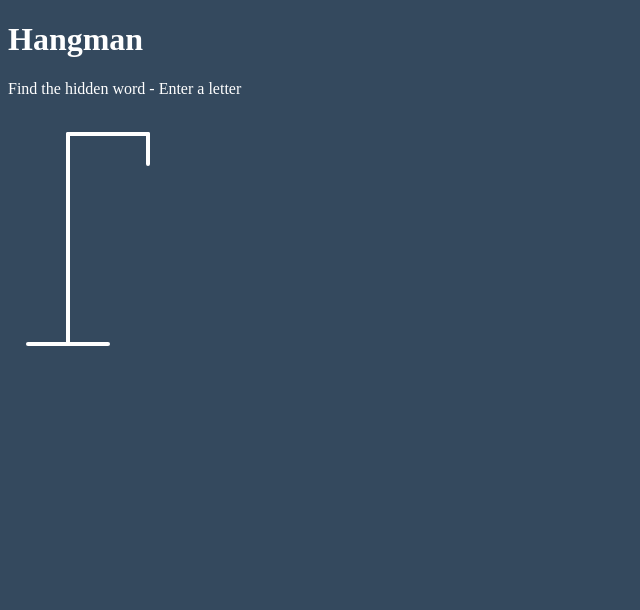
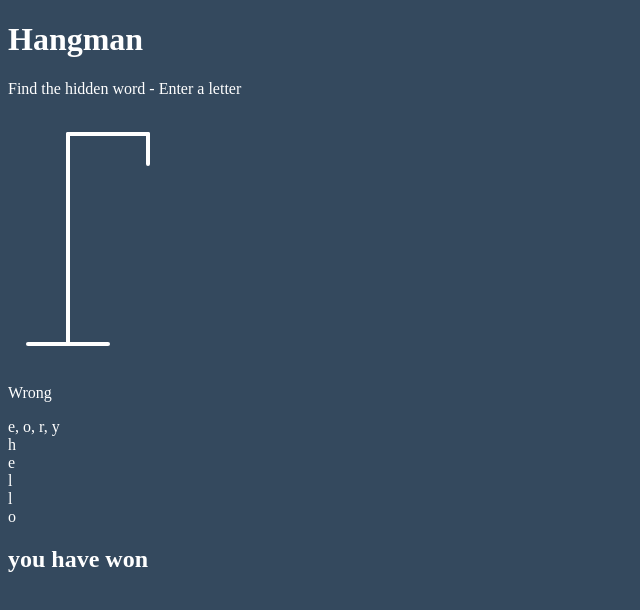
Before and after one commit to mjeanty/Hangman, a plain HTML site: page index.html in a window 1280 px wide. Shown: the whole page, without its empty margins (0-640 px from the left). Drawn offline with Linux system fonts and the light colour scheme.

Commit message:
added letter containers and dvs and final messag div

```diff
--- a/index.html
+++ b/index.html
@@ -9,7 +9,7 @@
 <body>
     <h1>Hangman</h1>
     <p>Find the hidden word - Enter a letter</p>
-    <di class="game-container">
+    <div class="game-container">
         <!--pole-->
         <svg height="250" width="200" class="figure-container">
             <line x1="60" y1="20" x2="140" y2="20"/>
@@ -20,8 +20,40 @@
 
 
             <!-- circle for hed-->
+            <circle cx="140" cy="70" r="20" class="figure-part"/>
+            <!--body-->
+            <line x1="140" y1="90" x2="140" y2="150" class="figure-part"/>
+            <!--arms-->
+            <line x1="140" y1="120" x2="120" y2="100" class="figure-part"/>
+            <line x1="140" y1="120" x2="160" y2="100" class="figure-part"/>
+            <!--legs-->
+            <line x1="140" y1="150" x2="120" y2="180" class="figure-part"/>
+            <line x1="140" y1="150" x2="160" y2="180" class="figure-part"/>
 
         </svg>
-    </di>
+        <div class="wrong-letter-container">
+            <div id="wrong-letters">
+                <p> Wrong </p>
+                <span> e, o, r, y</span>
+
+            </div>
+        </div>
+        <div class="word" id="word">
+            <div class="letter">h</div>
+            <div class="letter">e</div>
+            <div class="letter">l</div>
+            <div class="letter">l</div>
+            <div class="letter">o</div>
+
+        </div>
+    </div>
+
+    <!--final message-->
+    <div class="popup-container" id="popupcontainer">
+       <div class="popup">
+        <h2 id="final-message">you have won</h2>
+       </div>
+    </div>
+
 </body>
 </html>
--- a/style.css
+++ b/style.css
@@ -9,3 +9,7 @@ body {
     stroke-width: 4px;
     stroke-linecap: round;
 }
+
+.figure-part{
+    display: none;
+}
```
